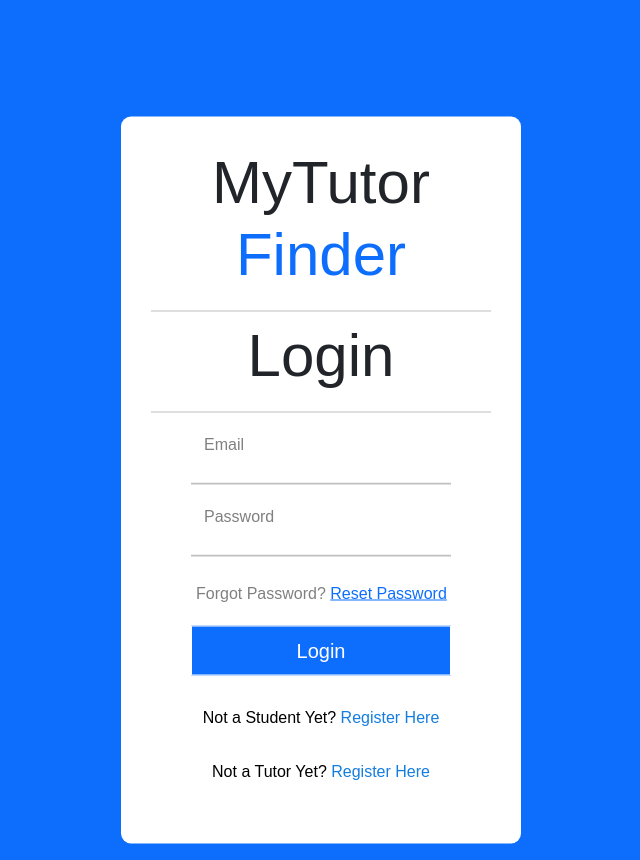
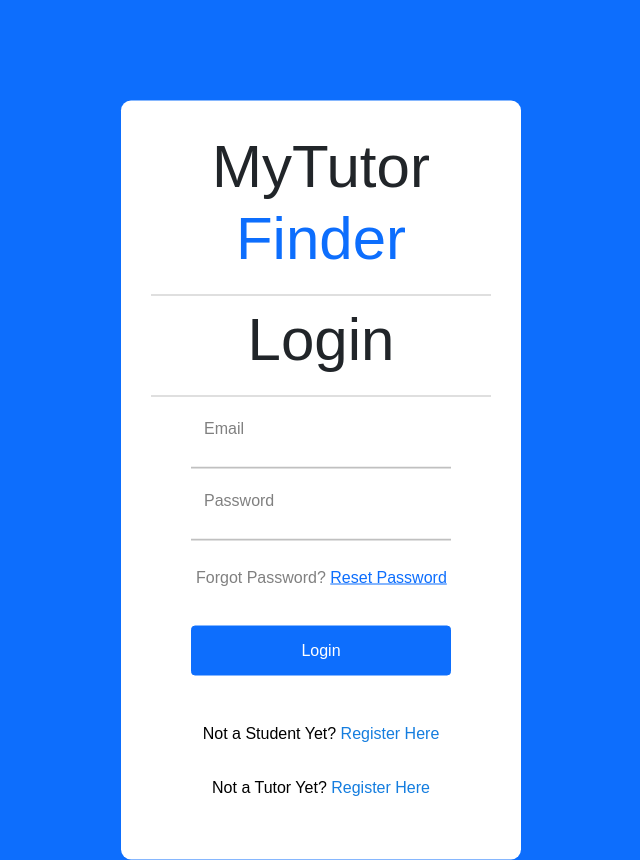
Before and after one commit to Whoisbk/tutorfinder-main, a Django app: page /signin/ in a window 1280 px wide. Shown: the whole page, without its empty margins (319-959 px from the left). Run offline with Django 4.2, Linux system fonts and the light colour scheme; some libraries are stand-ins or nearby versions.

Commit message:
update login error

```diff
--- a/base/templates/base/signin.html
+++ b/base/templates/base/signin.html
@@ -29,7 +29,7 @@
       <div class="forPass">
         Forgot Password? <a href="{% url 'reset_password' %}">Reset Password</a>
       </div>
-      <button type="submit"><a type="submit" href="{% url 'signin' %}">Login</a></button>
+      <button class="btn btn-primary my-3" type="submit">Login</button>
       <div class="signup_link">
           Not a Student Yet? <a href="{% url 'instructions_stud' %}">Register Here</a>
       </div>
--- a/base/templates/base/subject_choice_stud.html
+++ b/base/templates/base/subject_choice_stud.html
@@ -26,7 +26,7 @@
     <a href="#" id="remove_field"><i class="bx bx-minus"></i>Remove Subject</a>
 
     <div class="grid gap-2">
-        <button class="btn btn-success my-3" type="submit">Continue</button>
+        <button class="btn btn-primary my-3" type="submit">Continue</button>
         <a class="btn btn-outline-secondary m-4 " href="{% url 'Profile' %}">Back</a>
     </div>
 
```
